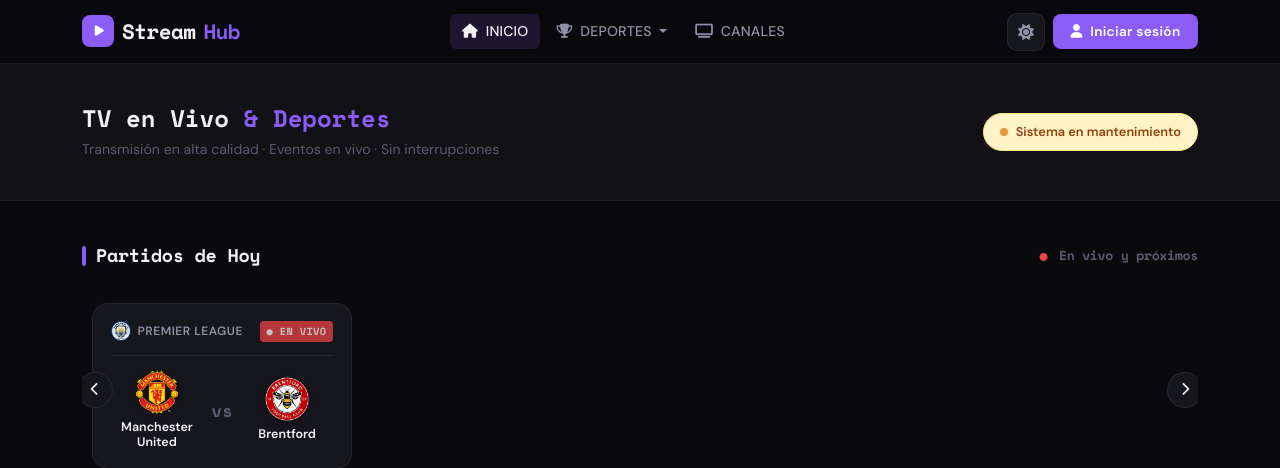
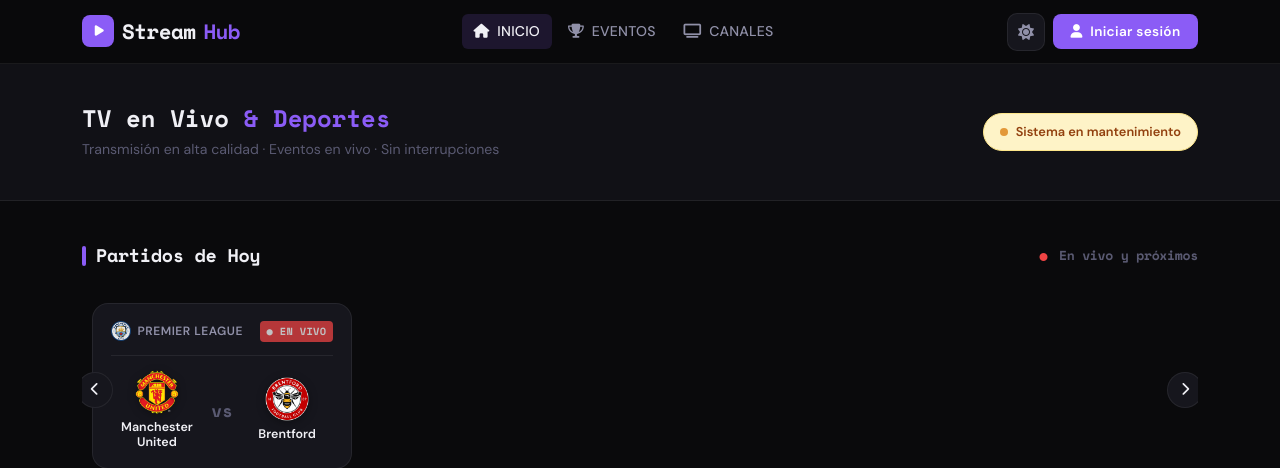
Before and after one commit to slowdsports/spicy, a PHP site: page / in a window 1280 px wide. Shown: the top 468 px of the page. Run offline with PHP 8.4, Linux system fonts and the light colour scheme; data comes from the database, SQL or seed files in the repository; some libraries are stand-ins or nearby versions.

Commit message:
eventos fix

```diff
--- a/includes/navbar.php
+++ b/includes/navbar.php
@@ -41,7 +41,13 @@ $uName    = userName();
           </a>
         </li>
 
-        <li class="nav-item dropdown">
+        <li class="nav-item">
+          <a href="<?= url('eventos') ?>" class="nav-link <?= $currentPage === 'eventos' ? 'active' : '' ?>">
+            <i class="fas fa-trophy me-1"></i> Eventos
+          </a>
+        </li>
+
+        <li style="display: none;" class="nav-item dropdown">
           <a class="nav-link dropdown-toggle <?= $currentPage === 'eventos' ? 'active' : '' ?>"
              href="#" role="button" data-bs-toggle="dropdown">
             <i class="fas fa-trophy me-1"></i> Deportes
```
